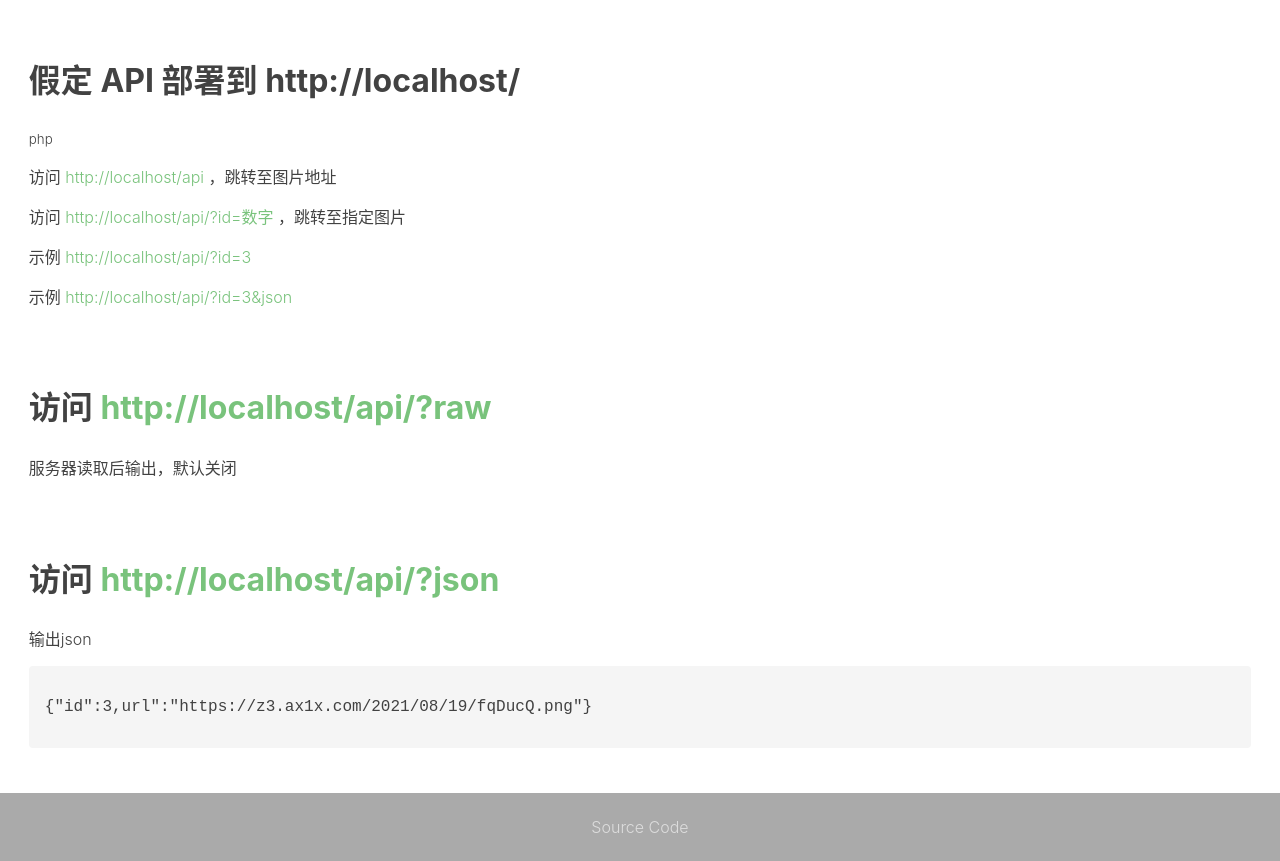
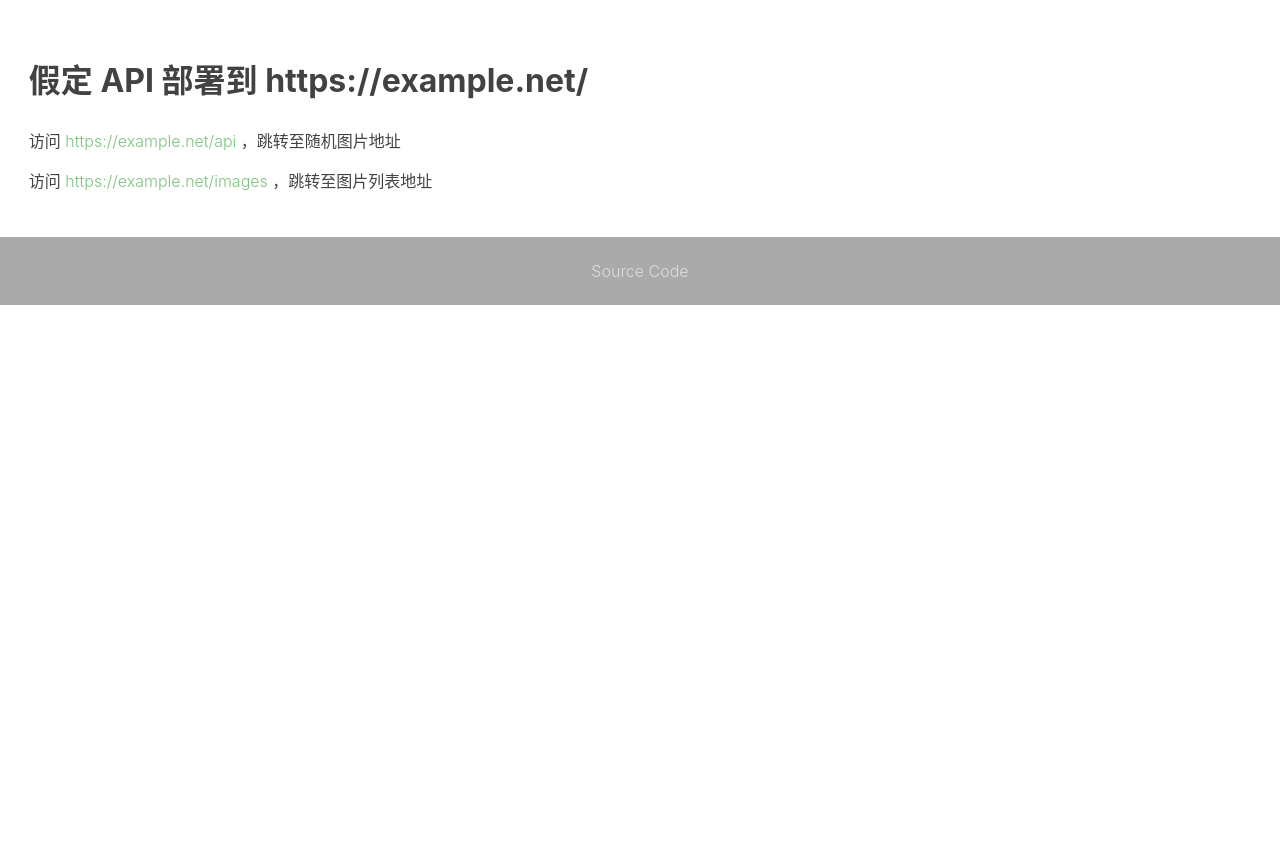
Before and after one commit to H2O-ME/random-picture-edgeone, a website: page index.html in a window 1280 px wide. Shown: the part 800-1661 px from the top of the page. After the commit the page ends 1105 px from the top, so only its background shows below. Drawn offline with Linux system fonts and the light colour scheme.

Commit message:
Update index.html

```diff
--- a/index.html
+++ b/index.html
@@ -143,53 +143,22 @@
         <main>
             <section>
                 <h2><strong>假定 API 部署到 https://example.net/</strong></h2>
-                <small>php</small>
                 <p>
                     访问
                     <a href="https://example.net/api">https://example.net/api</a>
-                    ，跳转至图片地址
+                    ，跳转至随机图片地址
                 </p>
                 <p>
                     访问
-                    <a href="https://example.net/api/?id=数字">https://example.net/api/?id=数字</a>
-                    ，跳转至指定图片
+                    <a href="https://example.net/images">https://example.net/images</a>
+                    ，跳转至图片列表地址
                 </p>
-                <p>
-                    示例
-                    <a href="https://example.net/api/?type=json&id=3">https://example.net/api/?id=3</a>
-                </p>
-                <p>
-                    示例
-                    <a href="https://example.net/api/?type=json&id=3">https://example.net/api/?id=3&json</a>
-                </p>
-            </section>
-            <section>
-                <h2>
-                    <strong>
-                        访问
-                        <a href="https://example.net/api/?raw">https://example.net/api/?raw</a>
-                    </strong>
-                </h2>
-                <p>服务器读取后输出，默认关闭</p>
-            </section>
-            <section>
-                <h2>
-                    <strong>
-                        访问
-                        <a href="https://example.net/api/?json">https://example.net/api/?json</a>
-                    </strong>
-                </h2>
-                <p>输出json</p>
-                <pre>
-{"id":3,url":"https://z3.ax1x.com/2021/08/19/fqDucQ.png"}
-</pre
-                >
             </section>
         </main>
         <script>
             document.querySelector("main").innerHTML = document
                 .querySelector("main")
-                .innerHTML.replace(/https:\/\/example.net/g, location.origin);
+                .innerHTML.replace(/https:\/\/random-picture.kafuchino.top/g, location.origin);
 
             document.getElementById("scroll-down").addEventListener("click", function () {
                 document.querySelector("main").scrollIntoView({
```
